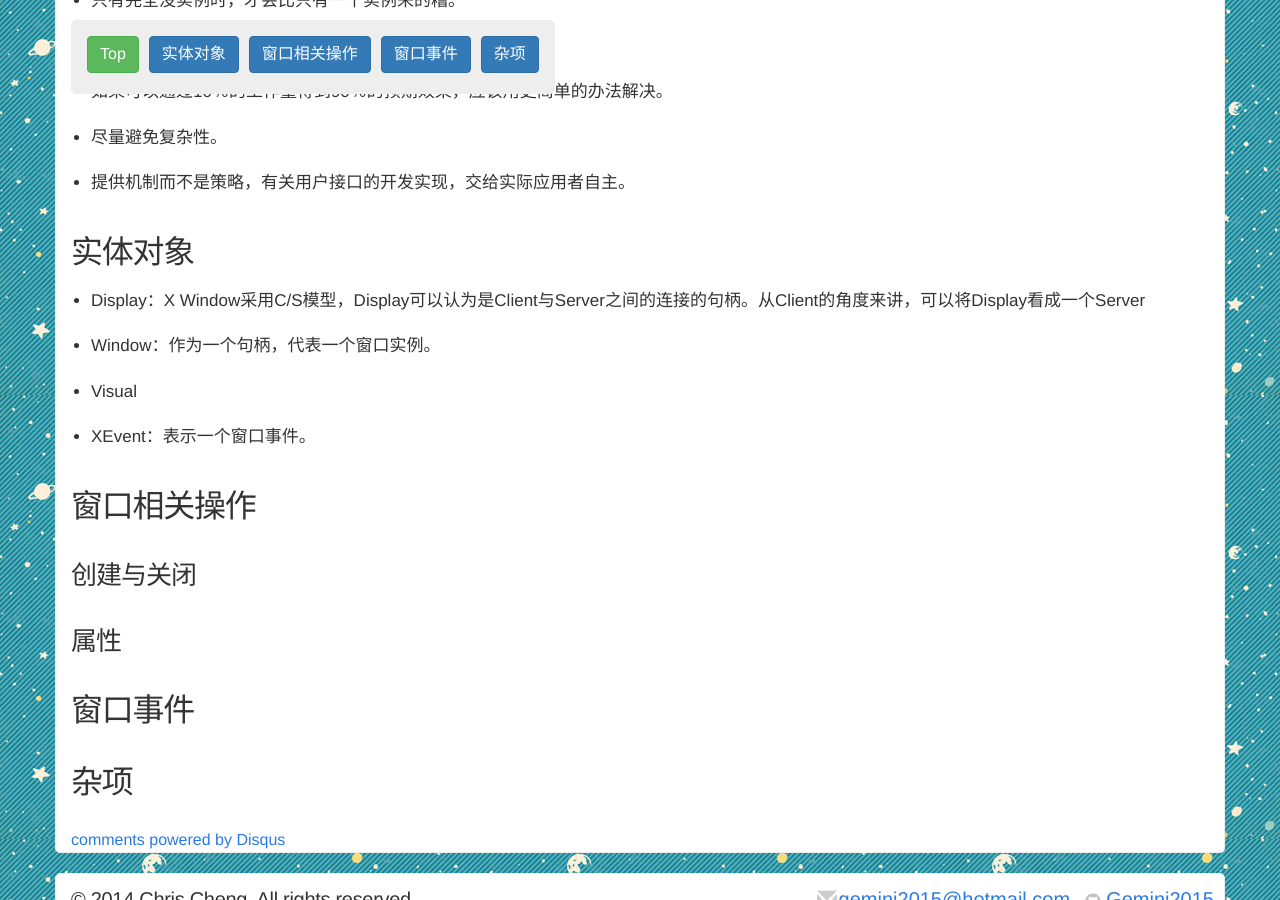
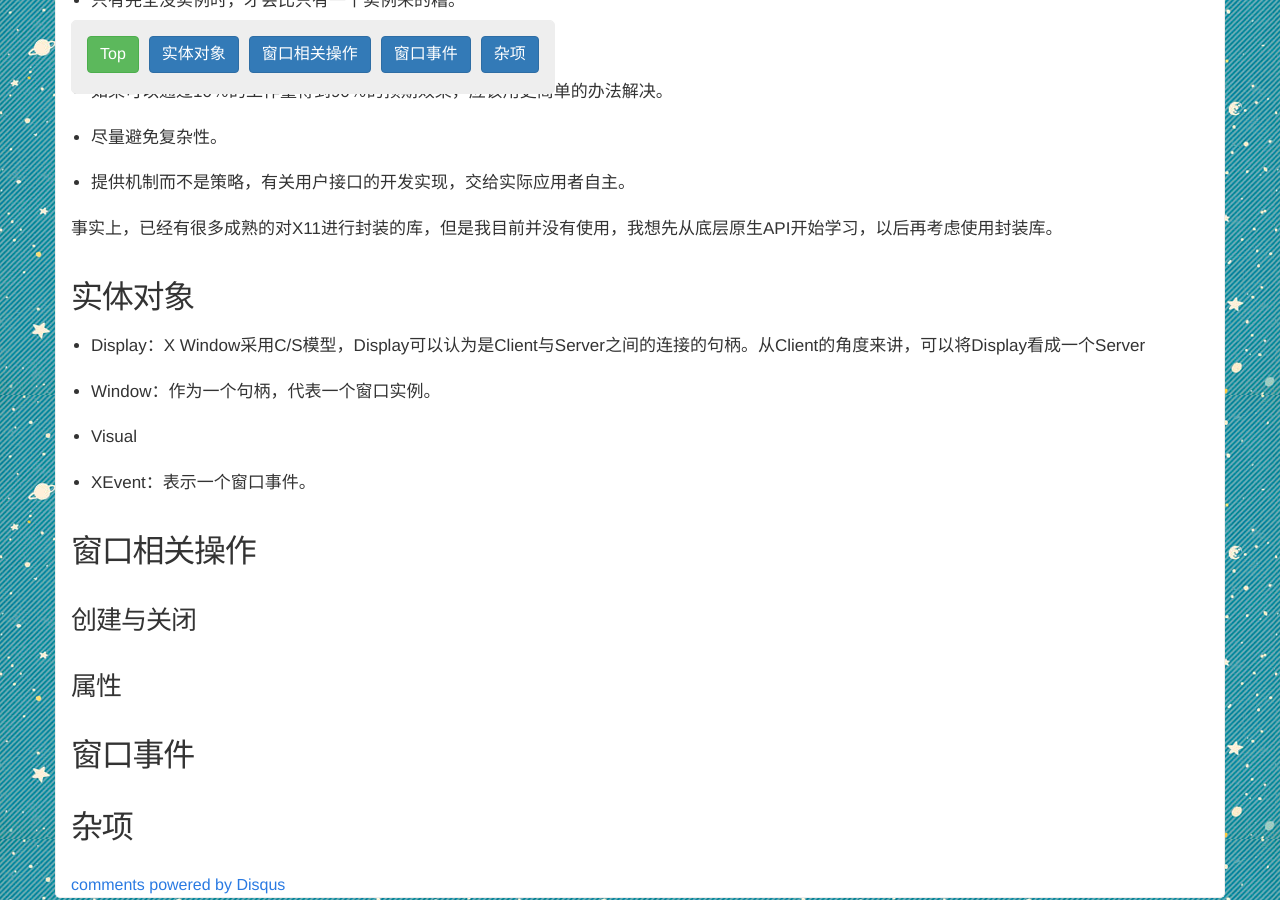
Before and after one commit to Gemini2015/gemini2015.github.io, a Jekyll site: the page built from _posts/2015-03-11-about-X11.markdown, in a window 1280 px wide and 900 px high, scrolled down 493 px. Built offline with Jekyll 4.4.1, drawn with Linux system fonts in a browser that asks for light colours; nearby versions of some CDN libraries; comment, search, counter and statistics services are not loaded.

Commit message:
更新about x11

```diff
--- a/_posts/2015-03-11-about-X11.markdown
+++ b/_posts/2015-03-11-about-X11.markdown
@@ -19,6 +19,7 @@ X Window系统是在Unix和类Unix系统上建立图形用户界面的标准工
 - 尽量避免复杂性。
 - 提供机制而不是策略，有关用户接口的开发实现，交给实际应用者自主。
 
+事实上，已经有很多成熟的对X11进行封装的库，但是我目前并没有使用，我想先从底层原生API开始学习，以后再考虑使用封装库。
 
 ## 实体对象
 
@@ -27,7 +28,9 @@ X Window系统是在Unix和类Unix系统上建立图形用户界面的标准工
 -   Visual
 -   XEvent：表示一个窗口事件。
 
+
 ## 窗口相关操作
+
 
 ### 创建与关闭
 
```
